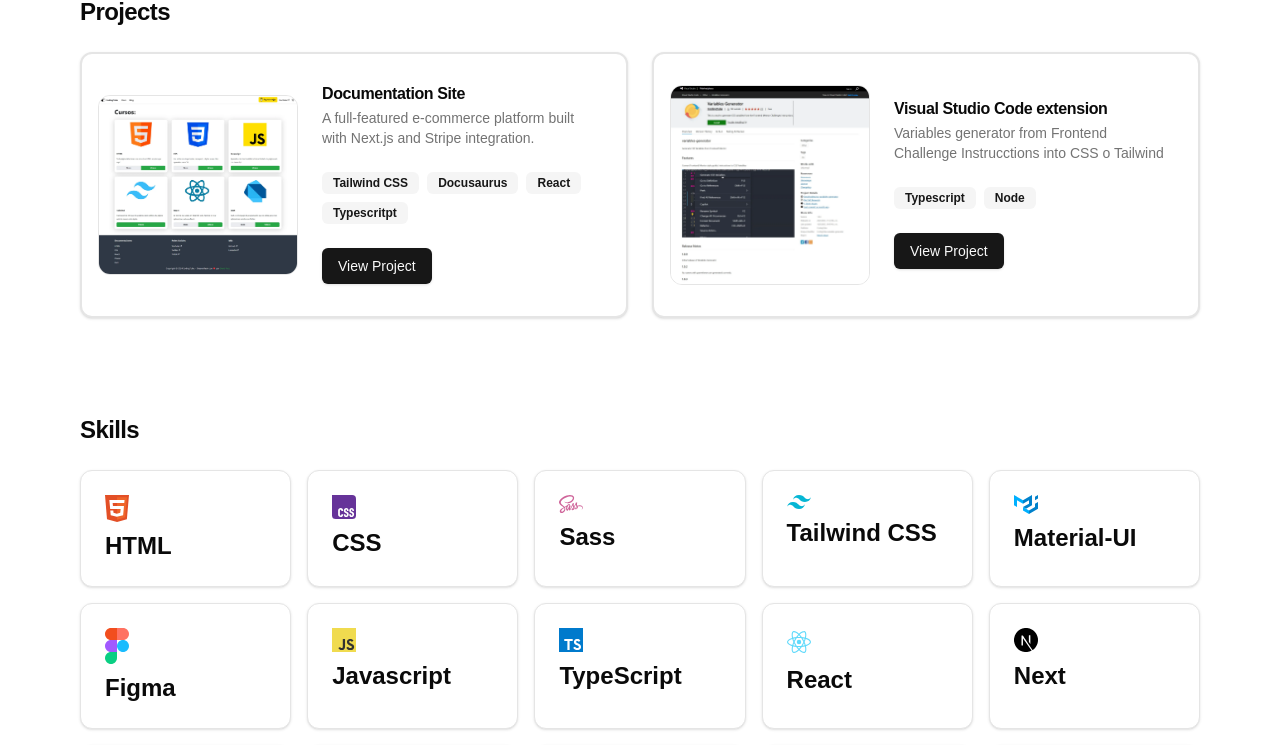
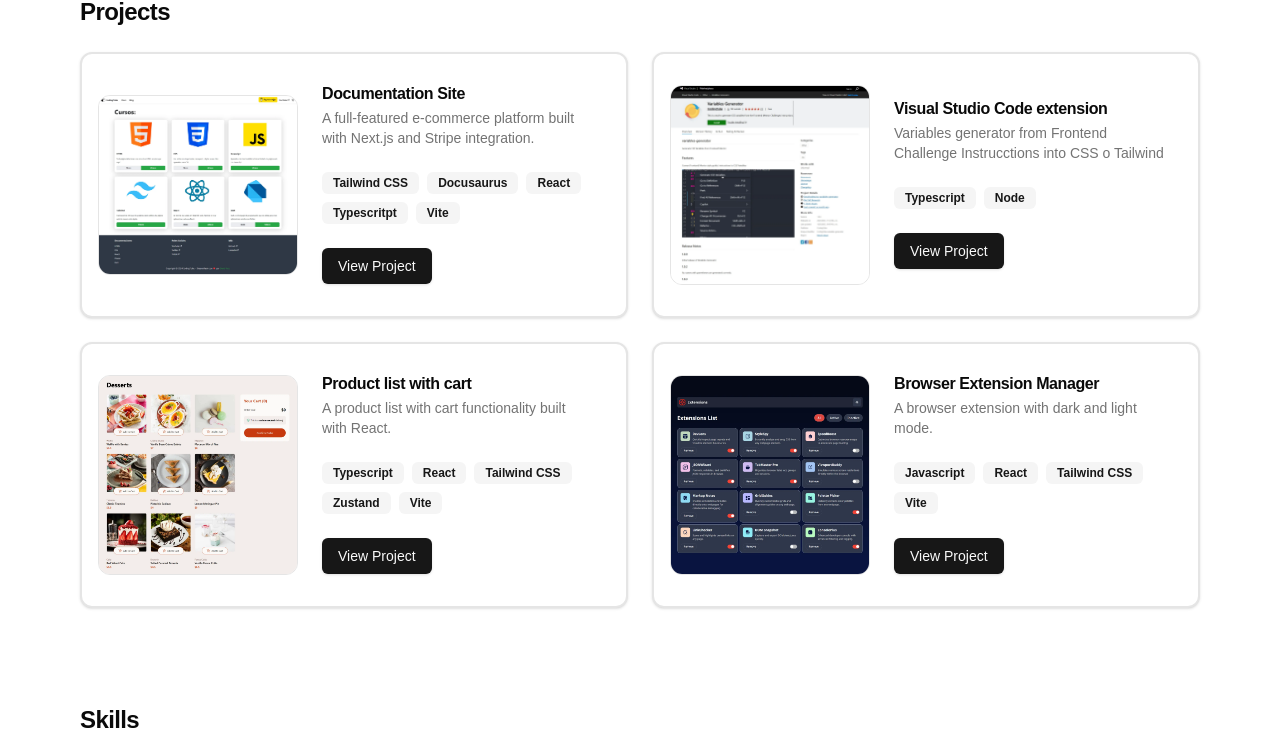
Before and after one commit to Davichobits/Portfolio-David-Ruiz, a Next.js app: page / in a window 1280 px wide. Shown: the part 653-1398 px from the top of the page. Built offline with nearby package versions, Linux system fonts and the light colour scheme.

Commit message:
Manager extension

```diff
--- a/components/projects.tsx
+++ b/components/projects.tsx
@@ -9,7 +9,7 @@
       title: "Documentation Site",
       url: '/projects/documentation-site.webp',
       description: "A full-featured e-commerce platform built with Next.js and Stripe integration.",
-      technologies: ["Tailwind CSS", "Docusaurus", "React", "Typescritpt"],
+      technologies: ["Tailwind CSS", "Docusaurus", "React", "Typescritpt", "Vite"],
       link: "https://github.com/Davichobits/CodingTube-Docs",
     },
     {
@@ -18,6 +18,20 @@
       description: "Variables generator from Frontend Challenge Instrucctions into CSS o Tailwind",
       technologies: ["Typescript", "Node"],
       link: "https://github.com/Davichobits/css-variables-generator",
+    },
+    {
+      title: "Product list with cart",
+      url: '/projects/cart.webp',
+      description: "A product list with cart functionality built with React.",
+      technologies: ["Typescript", "React", "Tailwind CSS", "Zustand", "Vite"],
+      link: "https://github.com/Davichobits/product-list-with-cart",
+    },
+    {
+      title: "Browser Extension Manager",
+      url: '/projects/manager.webp',
+      description: "A browser extension with dark and light mode.",
+      technologies: ["Javascript", "React", "Tailwind CSS", "Vite"],
+      link: "https://browser-extension-manager-two.vercel.app/",
     },
   ]
 
```
Also changed, not shown: public/projects/cart.webp (added), public/projects/manager.webp (added).
